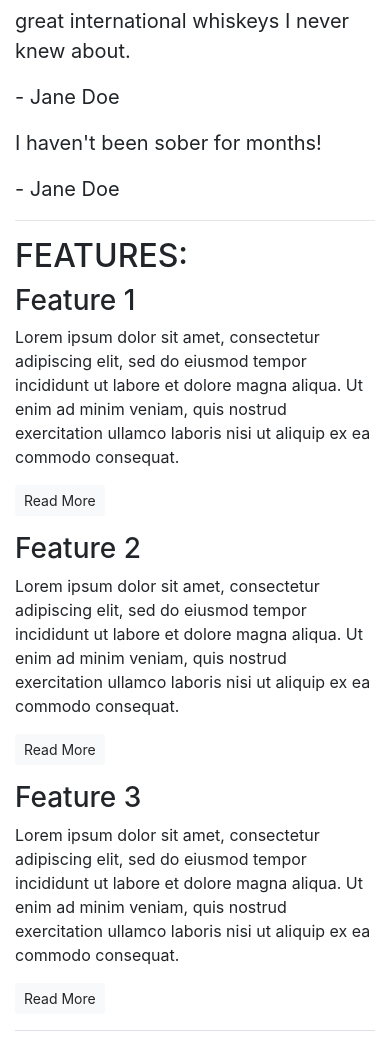
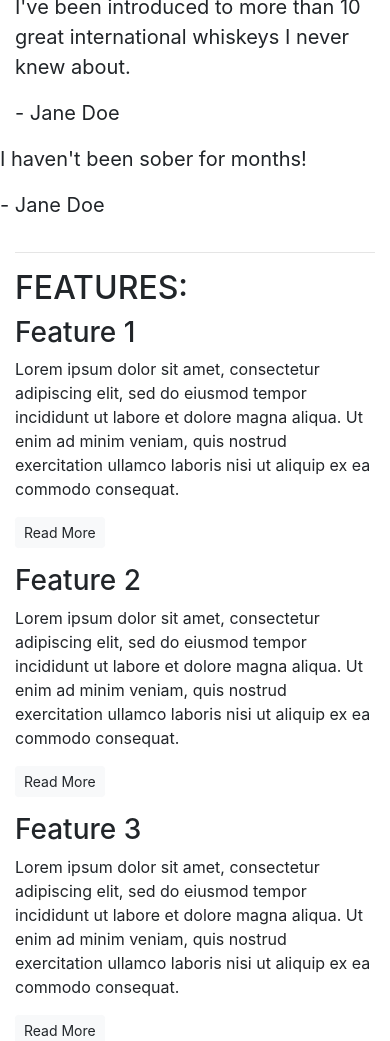
Before and after one commit to Sparkeeee/Bootstrap-basics, a plain HTML site: page index.html in a window 390 px wide. Shown: the part 505-1546 px from the top of the page. Drawn offline with nearby package versions, Linux system fonts and the light colour scheme.

Commit message:
set up responsive grid with cols and rows

```diff
--- a/index.html
+++ b/index.html
@@ -1,62 +1,107 @@
 <!DOCTYPE html>
 <html lang="en">
+
 <head>
     <meta charset="UTF-8">
     <meta name="viewport" content="width=device-width, initial-scale=1.0">
     <title>Whiskey Drop | Taste a new whiskey every month</title>
-    <link rel="stylesheet" href="https://cdn.jsdelivr.net/npm/bootstrap@4.1.3/dist/css/bootstrap.min.css" integrity="sha384-MCw98/SFnGE8fJT3GXwEOngsV7Zt27NXFoaoApmYm81iuXoPkFOJwJ8ERdknLPMO" crossorigin="anonymous">
-<script src="https://cdn.jsdelivr.net/npm/bootstrap@4.1.3/dist/js/bootstrap.min.js" integrity="sha384-ChfqqxuZUCnJSK3+MXmPNIyE6ZbWh2IMqE241rYiqJxyMiZ6OW/JmZQ5stwEULTy" crossorigin="anonymous"></script>
+    <link rel="stylesheet" href="https://cdn.jsdelivr.net/npm/bootstrap@4.1.3/dist/css/bootstrap.min.css"
+        integrity="sha384-MCw98/SFnGE8fJT3GXwEOngsV7Zt27NXFoaoApmYm81iuXoPkFOJwJ8ERdknLPMO" crossorigin="anonymous">
+    <script src="https://cdn.jsdelivr.net/npm/bootstrap@4.1.3/dist/js/bootstrap.min.js"
+        integrity="sha384-ChfqqxuZUCnJSK3+MXmPNIyE6ZbWh2IMqE241rYiqJxyMiZ6OW/JmZQ5stwEULTy" crossorigin="anonymous">
+    </script>
 </head>
+
 <body>
     <article class="container">
         <!-- Callout -->
+        <div class="row">
+            <div class="col-12">
                 <section class="callout">
                     <h1 class="text-upppercase">The finest whiskeys delivered to your doorstep.</h1>
                     <p class="lead">Sign up today to start receiving the world's best whiskeys every month.
                         <s>£19.99</s> <strong><mark>First one is free!</mark></strong></p>
                     <button class="btn btn-success btn-lg">Sign Up!</button>
-                <p class="text-muted"><small>You must be 18 to sign up to our service. Please, drink responsibly.</small></p>
+                    <p class="text-muted"><small>You must be 18 to sign up to our service. Please, drink
+                            responsibly.</small></p>
                 </section>
+            </div>
+        </div>
         <!-- /.callout -->
         <hr>
 
         <!-- Quotes -->
         <section class="quotes">
+            <div class="row">
+                <div class="col-12">
                     <h2 class="text-uppercase">Quotes:</h2>
+                </div>
+            </div>
+            <div class="row">
+                <div class="col-12 col-md-6">
                     <blockquote class="blockquote">
                         <p>I've been introduced to more than 10 great international whiskeys I never knew about.</p>
                         <p>- Jane Doe</p>
                     </blockquote>
+                </div>
+
+                <div class="row">
+                    <div class="col-12 col-md-6">
                         <blockquote class="blockquote">
                             <p>I haven't been sober for months!</p>
                             <p>- Jane Doe</p>
                         </blockquote>
+                    </div>
+                </div>
         </section>
         <!-- /.quotes -->
         <hr>
 
         <!-- Features -->
         <section class="features">
+            <div class="row">
+                <div class="col-12">
                     <h2 class="text-uppercase">Features:</h2>
+                </div>
+            </div>
+            <div class="row">
+                <div class="col-12 col-md-6 col col-lg-4">
                     <div class="feature">
                         <h3>Feature 1</h3>
-                    <p>Lorem ipsum dolor sit amet, consectetur adipiscing elit, sed do eiusmod tempor incididunt ut labore et dolore magna aliqua. Ut enim ad minim veniam, quis nostrud exercitation ullamco laboris nisi ut aliquip ex ea commodo consequat.</p>
+                        <p>Lorem ipsum dolor sit amet, consectetur adipiscing elit, sed do eiusmod tempor incididunt ut
+                            labore et dolore magna aliqua. Ut enim ad minim veniam, quis nostrud exercitation ullamco
+                            laboris nisi ut aliquip ex ea commodo consequat.</p>
                         <p><a class="btn btn-sm btn-light" href="">Read More</a></p>
                     </div>
+                </div>
+
+                <div class="col-12 col-md-6 col-lg-4">
                     <div class="feature">
+
                         <h3>Feature 2</h3>
-                    <p>Lorem ipsum dolor sit amet, consectetur adipiscing elit, sed do eiusmod tempor incididunt ut labore et dolore magna aliqua. Ut enim ad minim veniam, quis nostrud exercitation ullamco laboris nisi ut aliquip ex ea commodo consequat.</p>
+                        <p>Lorem ipsum dolor sit amet, consectetur adipiscing elit, sed do eiusmod tempor incididunt ut
+                            labore et dolore magna aliqua. Ut enim ad minim veniam, quis nostrud exercitation ullamco
+                            laboris nisi ut aliquip ex ea commodo consequat.</p>
                         <p><a class="btn btn-sm btn-light" href="">Read More</a></p>
                     </div>
+                </div>
+
+                <div class="col-12 d-md-none d-lg-block col-lg-4">
                     <div class="feature">
+
                         <h3>Feature 3</h3>
-                    <p>Lorem ipsum dolor sit amet, consectetur adipiscing elit, sed do eiusmod tempor incididunt ut labore et dolore magna aliqua. Ut enim ad minim veniam, quis nostrud exercitation ullamco laboris nisi ut aliquip ex ea commodo consequat.</p>
+                        <p>Lorem ipsum dolor sit amet, consectetur adipiscing elit, sed do eiusmod tempor incididunt ut
+                            labore et dolore magna aliqua. Ut enim ad minim veniam, quis nostrud exercitation ullamco
+                            laboris nisi ut aliquip ex ea commodo consequat.</p>
                         <p><a class="btn btn-sm btn-light" href="">Read More</a></p>
+                    </div>
+                </div>
             </div>
         </section>
         <!-- /.features -->
         <section>
             <table class="table">
+                <h2>Monthly favourites</h2>
                 <thead>
                     <tr>
                         <th scope="Name">Name</th>
```
Lines whose indentation alone changed are shown as unchanged.
